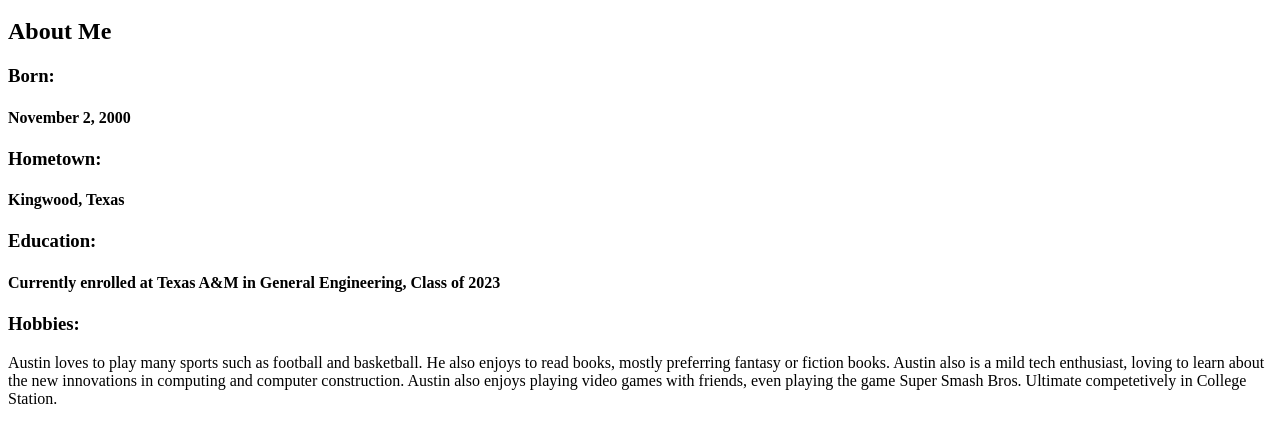
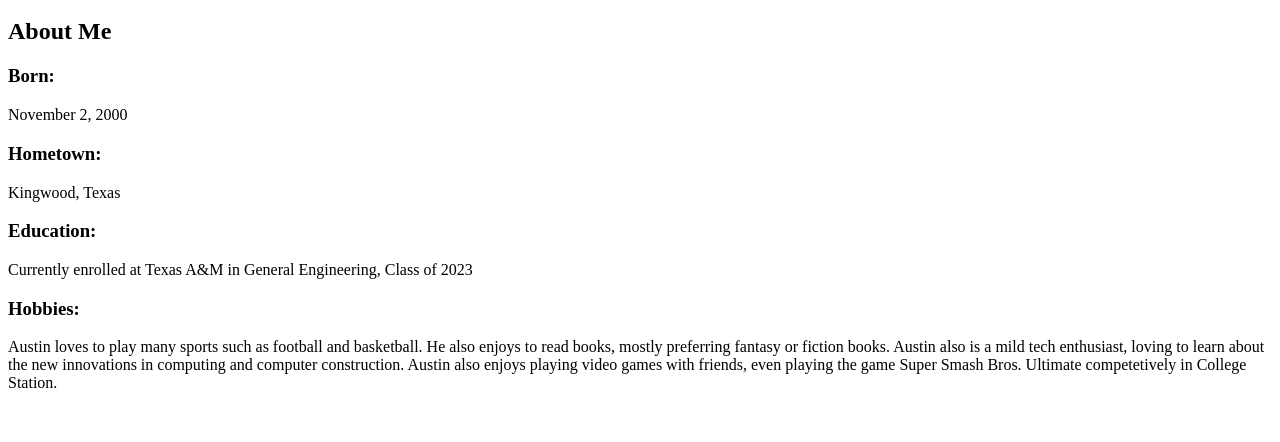
Before and after one commit to austin-hodges/Austin_Hodges, a plain HTML site: page index.html in a window 1280 px wide. Shown: the part 48-490 px from the top of the page. Drawn offline with Linux system fonts and the light colour scheme.

Commit message:
Changed everything to paragraphs

```diff
--- a/index.html
+++ b/index.html
@@ -3,11 +3,11 @@
   <div id="Bio">
       <h2><strong>About Me</strong></h2>
       <h3>Born:</h3>
-      <h4>November 2, 2000</h4>
+      <p>November 2, 2000</p>
       <h3>Hometown:</h3>
-      <h4>Kingwood, Texas</h4>
+      <p>Kingwood, Texas</p>
       <h3>Education:</h3>
-      <h4>Currently enrolled at Texas A&M in General Engineering, Class of 2023</h4>
+      <p>Currently enrolled at Texas A&M in General Engineering, Class of 2023</p>
       <h3>Hobbies:</h3>
       <p>Austin loves to play many sports such as football and basketball. He also enjoys to read books, mostly preferring fantasy or fiction books.
         Austin also is a mild tech enthusiast, loving to learn about the new innovations in computing and computer construction. Austin also enjoys
```
